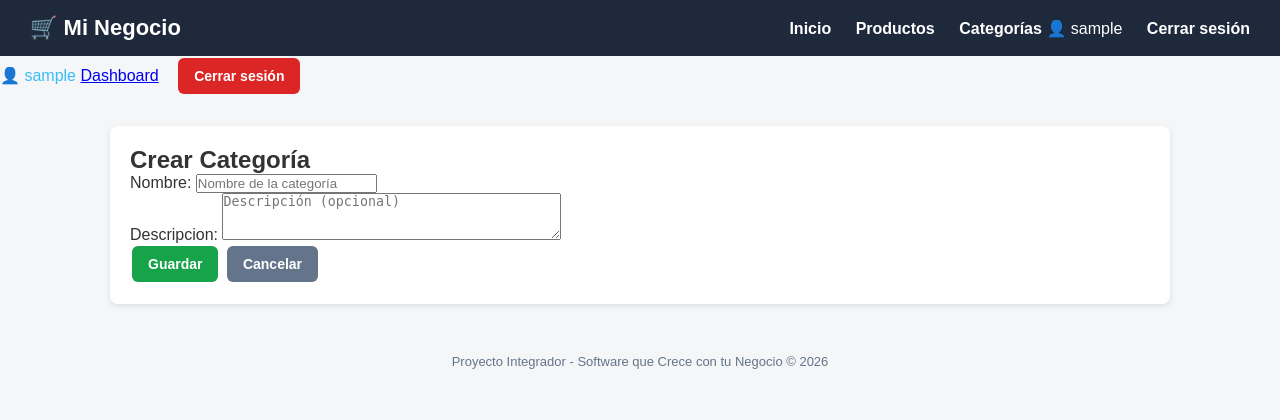
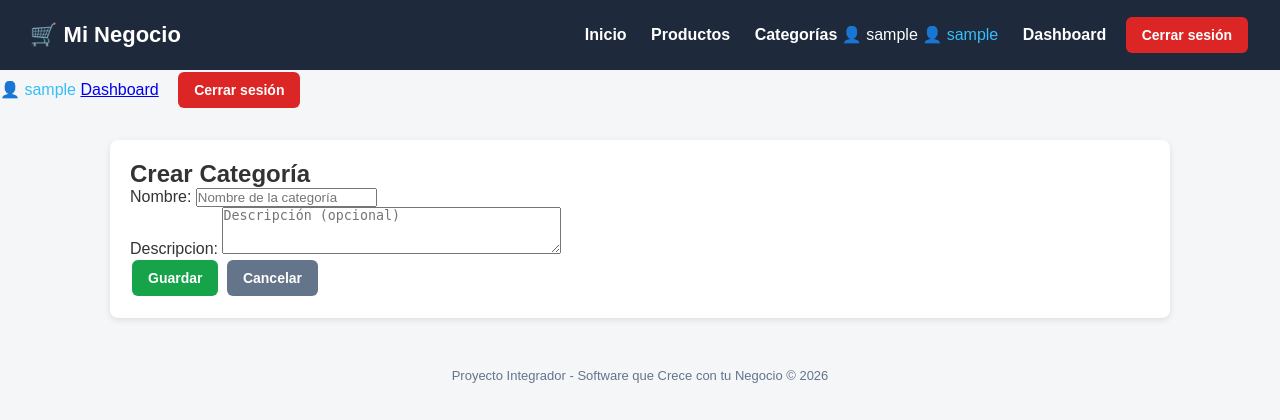
Before and after one commit to auca100218mmcgrra5-netizen/Negocio-arle, a Django app: page /categorias/crear/ in a window 1280 px wide. Shown: the top 420 px of the page. Run offline with Django 5.2, Linux system fonts and the light colour scheme; the visitor is signed in with stand-in values (Sample User, id 1).

Commit message:
Escribe aquí tu mensaje

```diff
--- a/templates/base.html
+++ b/templates/base.html
@@ -20,7 +20,19 @@
             {% else %}
                 <a href="{% url 'login' %}">Iniciar sesión</a>
             {% endif %}
-             <a href="{% url 'logout' %}">Cerrar sesión</a>
+             {% if user.is_authenticated %}
+<span style="color:#38bdf8;">👤 {{ user.username }}</span>
+<a href="{% url 'dashboard' %}">Dashboard</a>
+<form action="{% url 'logout' %}" method="post" style="display:inline;"
+>
+{% csrf_token %}
+<button type="submit" class="btn btn-danger" style="margin-left:15px;">Cerrar sesión</button>
+
+</form>
+{% else %}
+<a href="{% url 'login' %}">Iniciar sesión</a>
+{% endif %}
+
 
         </nav>
     </header>
```
